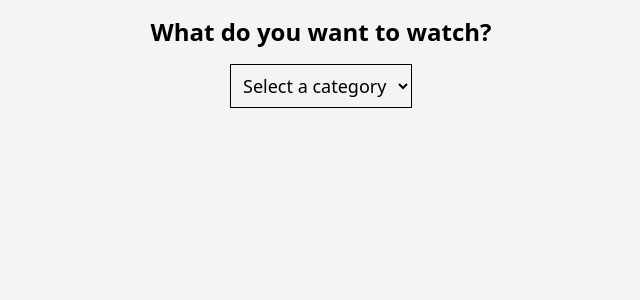
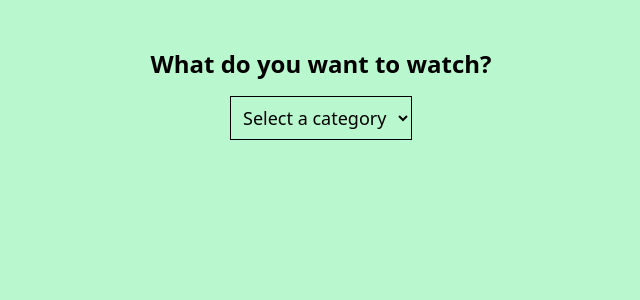
Before and after one commit to AkashMV333-hub/YTwrapper, a React (Vite) app: page / in a window 1280 px wide. Shown: the top 300 px of the page, without its empty margins (319-959 px from the left). Built offline with nearby package versions, Linux system fonts and the light colour scheme.

Commit message:
UI changes

```diff
--- a/src/App.jsx
+++ b/src/App.jsx
@@ -8,18 +8,20 @@ const App = () => {
   const [selectedCategory, setSelectedCategory] = useState(null);
 
   return (
-    <div className="min-h-screen p-4 bg-gray-100">
+    <div className="min-h-screen md:p-4 bg-green-200">
       {!selectedCategory ? (
         <CategorySelector onSelect={setSelectedCategory} />
       ) : (
         <>
+          <RecommendedVideos category={selectedCategory} />
+          <div className='flex bg-green-200 vw-100 justify-center items-center'>
           <button
             onClick={() => setSelectedCategory(null)}
-            className="mb-4 px-4 py-2 bg-blue-600 text-white rounded"
+            className="m-5 px-8 py-4 bg-yellow-300 text-black text-lg rounded-lg"
           >
             Change Category
           </button>
-          <RecommendedVideos category={selectedCategory} />
+        </div>
         </>
       )}
     </div>
--- a/src/components/CategorySelector.jsx
+++ b/src/components/CategorySelector.jsx
@@ -4,7 +4,7 @@ import { channelCategories } from '../data/channelCategories';
 
 const CategorySelector = ({ onSelect }) => {
   return (
-    <div className="text-center">
+    <div className="text-center bg-green-200 pt-8">
       <h1 className="text-2xl font-bold mb-4">What do you want to watch?</h1>
       <select
         onChange={(e) => onSelect(e.target.value)}
```
